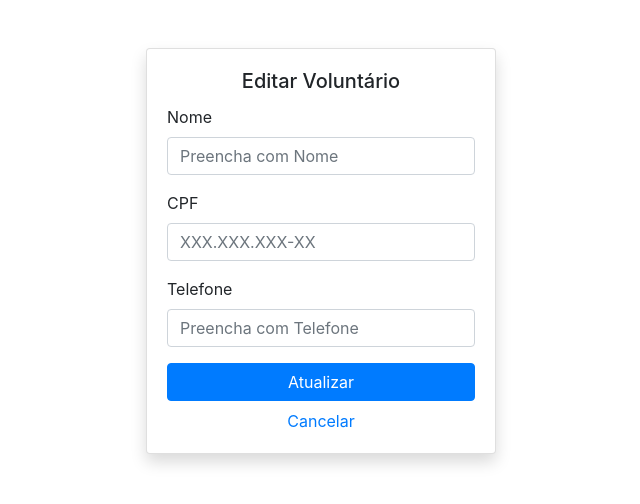
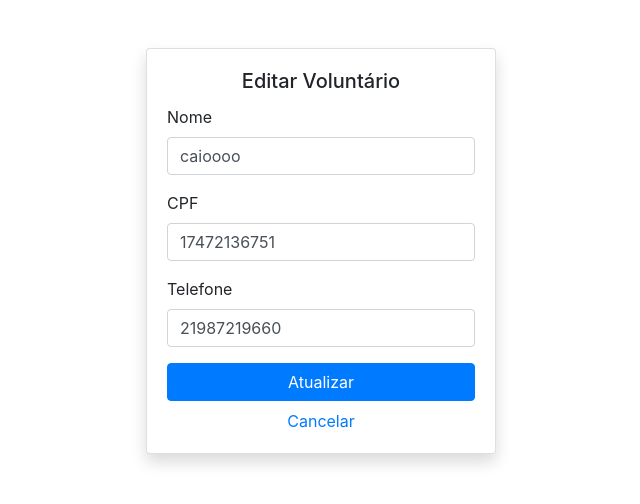
Before and after one commit to CaioFerAmorim/Seu-Z-, a Django app: page /crud/voluntarios/editar/7/ in a window 1280 px wide. Shown: the part 56-560 px from the top of the page, without its empty margins (319-959 px from the left). Run offline with Django 5.2, Linux system fonts and the light colour scheme; data comes from the database, SQL or seed files in the repository; both versions use the stored data as it was after the commit; some libraries are stand-ins or nearby versions.

Commit message:
Correção no retorno das variaves de voluntário

```diff
--- a/backend-amigos-do-ze-alguem--main/crud/templates/update_voluntario.html
+++ b/backend-amigos-do-ze-alguem--main/crud/templates/update_voluntario.html
@@ -20,16 +20,18 @@
               {% csrf_token %}
               <div class="form-group">
                 <label for="nome">Nome</label>
-                <input type="text" class="form-control" id="nome" name="nome" placeholder="Preencha com Nome" required>
+                <input type="text" class="form-control" id="nome" name="nome"
+                       value="{{ voluntario.nome }}" placeholder="Preencha com Nome" required>
               </div>
               <div class="form-group">
                 <label for="cpf">CPF</label>
-                <input type="text" class="form-control" id="cpf" name="cpf" placeholder="XXX.XXX.XXX-XX" required>
+                <input type="text" class="form-control" id="cpf" name="cpf"
+                       value="{{ voluntario.cpf }}" placeholder="XXX.XXX.XXX-XX" required>
               </div>
               <div class="form-group">
                 <label for="telefone">Telefone</label>
                 <input type="text" class="form-control" id="telefone" name="telefone"
-                  placeholder="Preencha com Telefone">
+                       value="{{ voluntario.telefone }}" placeholder="Preencha com Telefone">
               </div>
               <button type="submit" class="btn btn-primary btn-block">Atualizar</button>
               <div class="text-center mt-2">
```
Also changed, not shown: backend-amigos-do-ze-alguem--main/db.sqlite3.
